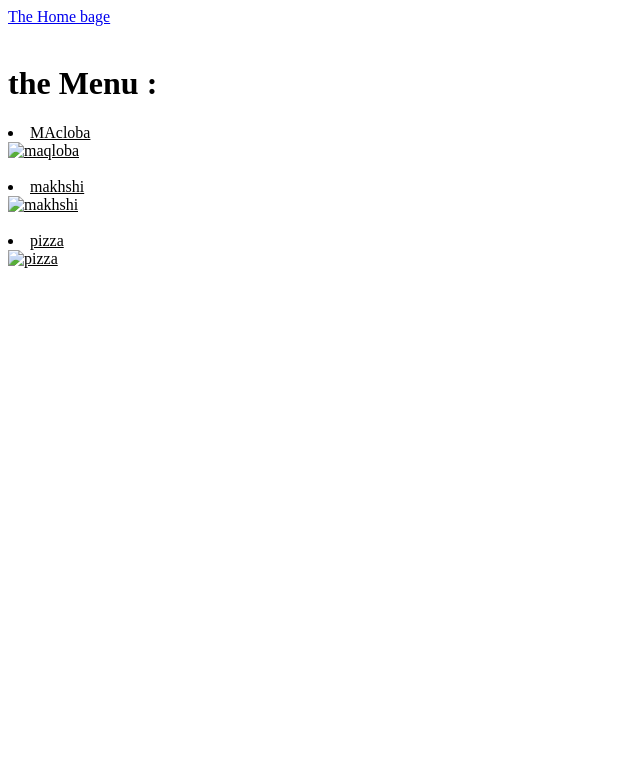
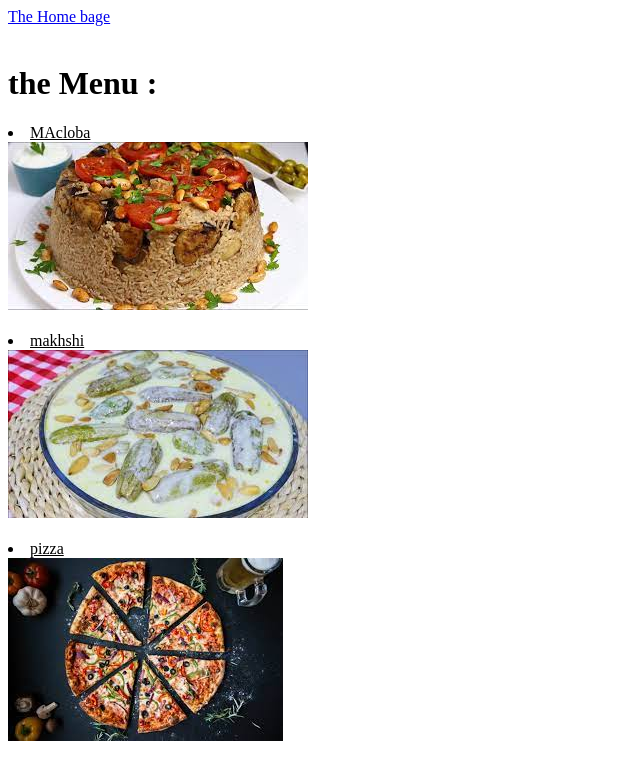
Before and after one commit to maysamshobaki1/Task2, a plain HTML site: page Menu.html in a window 1280 px wide. Shown: the whole page, without its empty margins (0-640 px from the left). Drawn offline with Linux system fonts and the light colour scheme; the site is published under a folder, as on GitHub Pages, so addresses that start at the root find nothing.

Commit message:
Add files via upload

```diff
--- a/Menu.html
+++ b/Menu.html
@@ -10,11 +10,11 @@
 
     <h1>the Menu : </h1>
 <u>
-<li>MAcloba <br/><img src="/img/maq.jpg" alt="maqloba" /></li>
+<li>MAcloba <br/><img src="img/maq.jpg" alt="maqloba" /></li>
 <br/>
-<li>makhshi <br/> <img src="/img/akh.jpg" alt="makhshi" </li>
+<li>makhshi <br/> <img src="img/akh.jpg" alt="makhshi" </li>
 <br/><br/>
-<li>pizza <br/> <img src="/img/pizza.jpg" alt="pizza" </li>
+<li>pizza <br/> <img src="img/pizza.jpg" alt="pizza" </li>
 </u>
 </body>
 </html>
```
